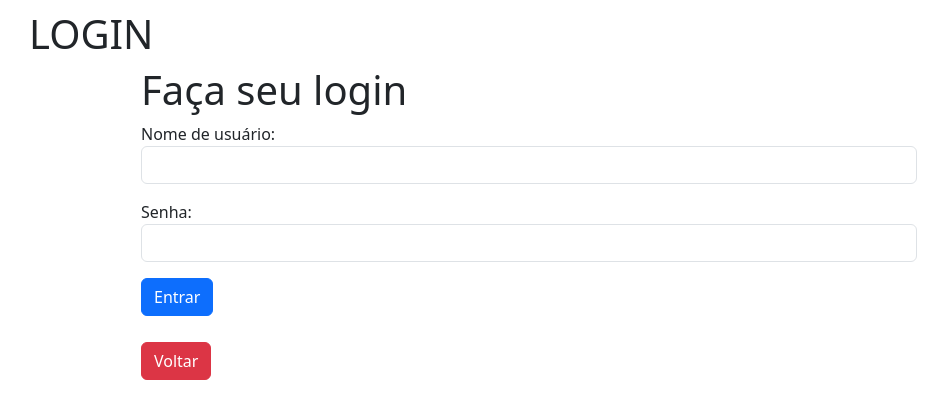
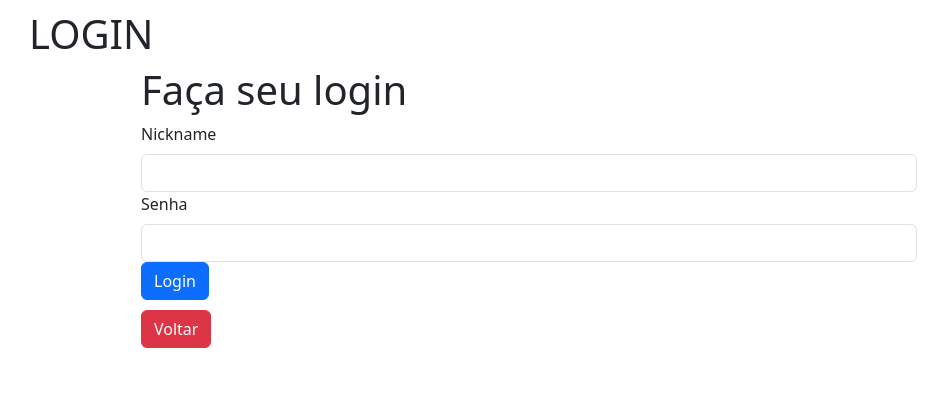
Before and after one commit to DevKaue/Curso_Alura_Flask, a Flask app: page /login in a window 1280 px wide. Shown: the top 419 px of the page, without its empty margins (111-1059 px from the left). Run offline with Flask 3, Linux system fonts and the light colour scheme; some libraries are stand-ins or nearby versions.

Commit message:
Criando novo formulário de login

```diff
--- a/jogoeca/helpers.py
+++ b/jogoeca/helpers.py
@@ -2,7 +2,7 @@ import os
 from wsgiref.validate import validator
 
 import validators
-from wtforms.fields.simple import StringField, SubmitField
+from wtforms.fields.simple import StringField, SubmitField, PasswordField
 
 from jogoteca import app
 from flask_wtf import FlaskForm
@@ -13,6 +13,11 @@ class FormularioJogo(FlaskForm):
     categoria = StringField('Categoria', [validators.DataRequired(), validators.Length(min=1,max=40)])
     console = StringField('Console', [validators.DataRequired(), validators.Length(min=1,max=20)])
     salvar = SubmitField('Salvar')
+
+class FormularioUsuario(FlaskForm):
+    nickname = StringField('Nickname', [validators.DataRequired(), validators.Length(min=1,max=20)])
+    senha = PasswordField('Senha', [validators.DataRequired(), validators.Length(min=1,max=100)])
+    login = SubmitField('Login')
 
 # função para recuperar imagem do jogo
 def recupera_imagem(id):
--- a/jogoeca/templates/login.html
+++ b/jogoeca/templates/login.html
@@ -3,10 +3,19 @@
     <div class="container">
         <h1>Faça seu login</h1>
         <form method="POST" action="{{url_for('autenticar')}}">
-          <input type="hidden" name="proxima" value="{{ proxima }}">
-            <p><label>Nome de usuário:</label> <input class="form-control" type="text" name="usuario" required></p>
-            <p><label>Senha:</label> <input class="form-control" type="password" name="senha" required></p>
-            <p><button class="btn btn-primary" type="submit">Entrar</button></p>
+          <input type="hidden" name="proxima" value="{{ proxima or url_for('index')}}">
+            {{ form.csrf_token() }}
+            <div class="form-group">
+                {{ form.nickname.label(class="form-label") }}
+                {{ form.nickname(class="form-control") }}
+            </div>
+            <div class="form-group">
+                {{ form.senha.label(class="form-label") }}
+                {{ form.senha(class="form-control") }}
+            </div>
+            <div class="form-group">
+                {{ form.login(class="btn btn-primary") }}
+            </div>
         </form>
         <a class="btn btn-danger" href="{{url_for('index')}}}">Voltar</a>
     </div>
--- a/jogoeca/views.py
+++ b/jogoeca/views.py
@@ -3,7 +3,7 @@ import os
 from flask import Flask, render_template, request, redirect, session, flash, url_for, send_from_directory
 from jogoteca import app, db
 from models import Jogos, Usuarios
-from helpers import recupera_imagem, deleta_arquivo, FormularioJogo
+from helpers import recupera_imagem, deleta_arquivo, FormularioJogo, FormularioUsuario
 import time
 
 @app.route('/')
@@ -94,13 +94,15 @@ def deletar(id):
 @app.route('/login')
 def login():
     proxima = request.args.get('proxima')
-    return render_template('login.html', titulo='Login', proxima=proxima)
+    form = FormularioUsuario()
+    return render_template('login.html', titulo='Login', proxima=proxima, form=form)
 
 @app.route('/autenticar', methods=['POST',])
 def autenticar():
-    usuario = Usuarios.query.filter_by(nickname=request.form['usuario']).first()
+    form = FormularioUsuario(request.form)
+    usuario = Usuarios.query.filter_by(nickname=form.nickname.data).first()
     if usuario:
-        if request.form['senha'] == usuario.senha:
+        if form.senha.data == usuario.senha:
             session['usuario_logado'] = usuario.nickname
             flash(usuario.nickname + ' Usuario logado com sucesso!')
             proxima_pagina = request.form['proxima']
```
Also changed, not shown: jogoeca/jogoteca.py (line endings or trailing spaces).
